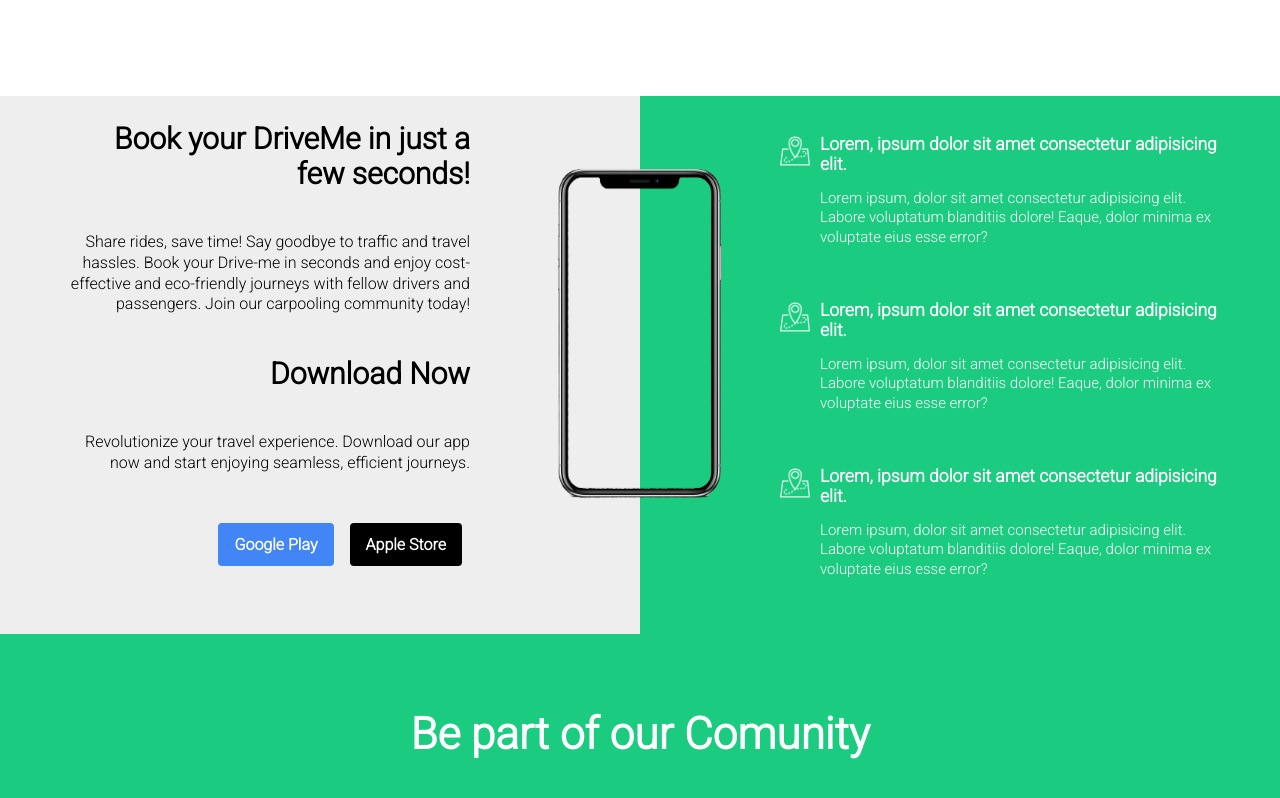
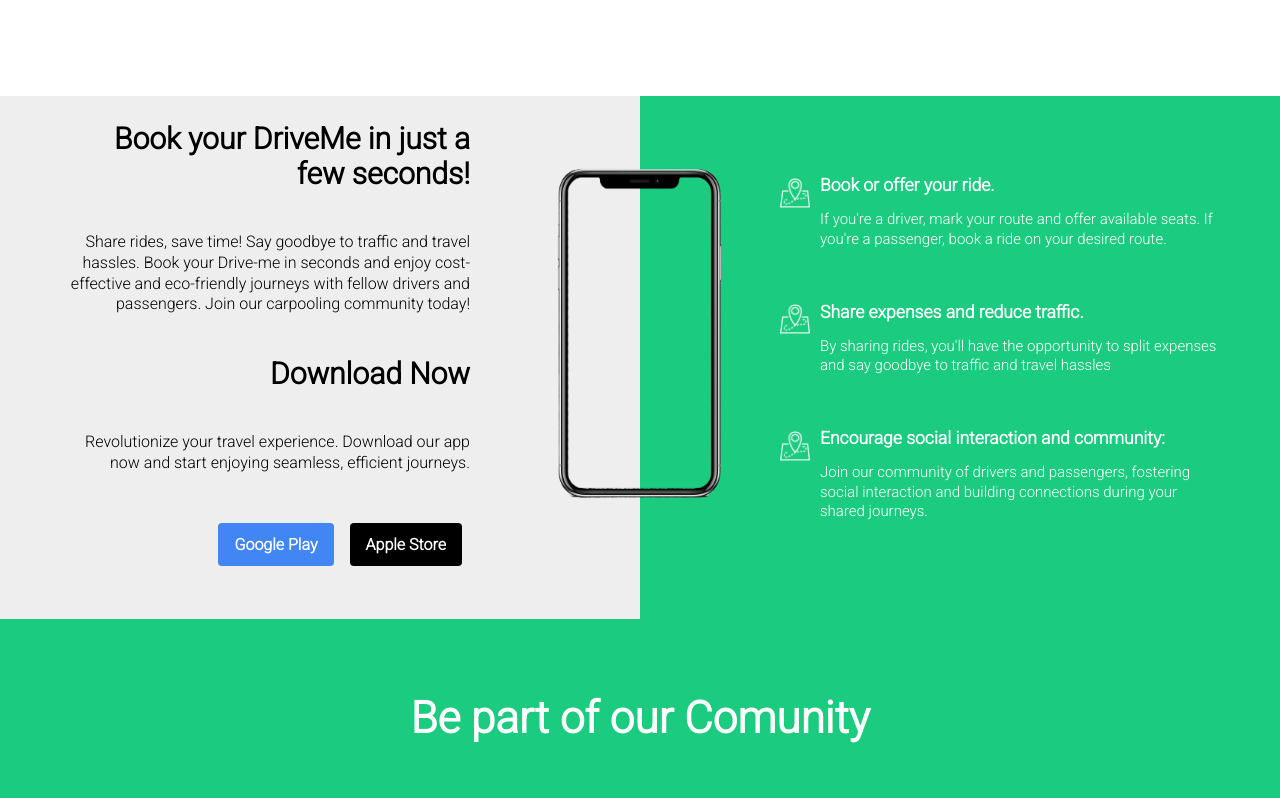
Before and after one commit to pab-mchn/drive-me, a React (Vite) app: page / in a window 1280 px wide. Shown: the part 1240-2038 px from the top of the page. Built offline with nearby package versions, Linux system fonts and the light colour scheme.

Commit message:
description and navbar improvments

```diff
--- a/src/components/Description/Description.jsx
+++ b/src/components/Description/Description.jsx
@@ -10,7 +10,8 @@
         {/* <div className='animation-container'>
           <PhoneSketch />
         </div> */}
-        {window.innerWidth <= 1024 && <h1 className='phone-title'>DriveMe</h1>}
+        <h1 className='phone-title'>DriveMe</h1>
+        {/* {window.innerWidth <= 1024 && <h1 className='phone-title'>DriveMe</h1>} */}
         <img src='src/assets/mockup.png' alt='cellphone' className='phone-img' />
       </div>
       <div className='description-container'>
@@ -21,10 +22,10 @@
                 <img src='src\assets\map-icon-white.png' alt='About Us' />
               </div>
               <div className='content-section'>
-                <h3>Lorem, ipsum dolor sit amet consectetur adipisicing elit.</h3>
+                <h3>Book or offer your ride.</h3>
                 <p>
-                  Lorem ipsum, dolor sit amet consectetur adipisicing elit. Labore voluptatum blanditiis dolore! Eaque,
-                  dolor minima ex voluptate eius esse error?
+                  If you're a driver, mark your route and offer available seats. If you're a passenger, book a ride on
+                  your desired route.
                 </p>
               </div>
             </div>
@@ -35,10 +36,10 @@
                 <img src='src\assets\map-icon-white.png' alt='About Us' />
               </div>
               <div className='content-section'>
-                <h3>Lorem, ipsum dolor sit amet consectetur adipisicing elit.</h3>
+                <h3>Share expenses and reduce traffic.</h3>
                 <p>
-                  Lorem ipsum, dolor sit amet consectetur adipisicing elit. Labore voluptatum blanditiis dolore! Eaque,
-                  dolor minima ex voluptate eius esse error?
+                  By sharing rides, you'll have the opportunity to split expenses and say goodbye to traffic and travel
+                  hassles
                 </p>
               </div>
             </div>
@@ -49,10 +50,10 @@
                 <img src='src\assets\map-icon-white.png' alt='About Us' />
               </div>
               <div className='content-section'>
-                <h3>Lorem, ipsum dolor sit amet consectetur adipisicing elit.</h3>
+                <h3>Encourage social interaction and community:</h3>
                 <p>
-                  Lorem ipsum, dolor sit amet consectetur adipisicing elit. Labore voluptatum blanditiis dolore! Eaque,
-                  dolor minima ex voluptate eius esse error?
+                  Join our community of drivers and passengers, fostering social interaction and building connections
+                  during your shared journeys.
                 </p>
               </div>
             </div>
--- a/src/components/Navbar/Navbar.css
+++ b/src/components/Navbar/Navbar.css
@@ -20,7 +20,7 @@
   justify-self: start;
   margin-left: 20px;
   font-size: 20px;
-  font-weight: 1200;
+  font-weight: bold;
   text-decoration: none;
 }
 
```
